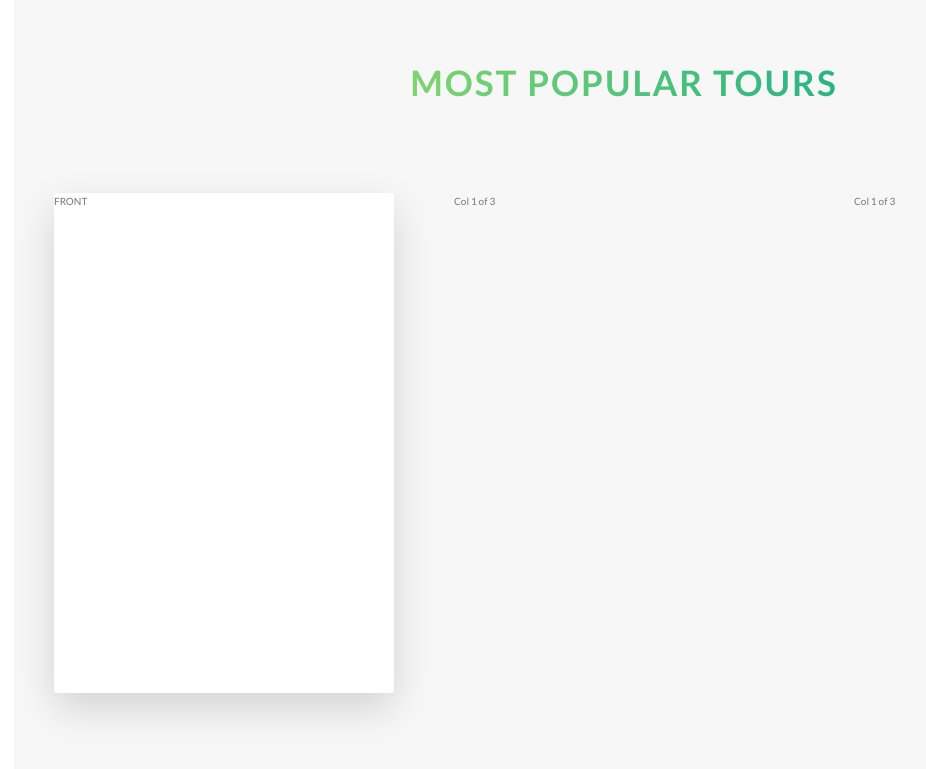
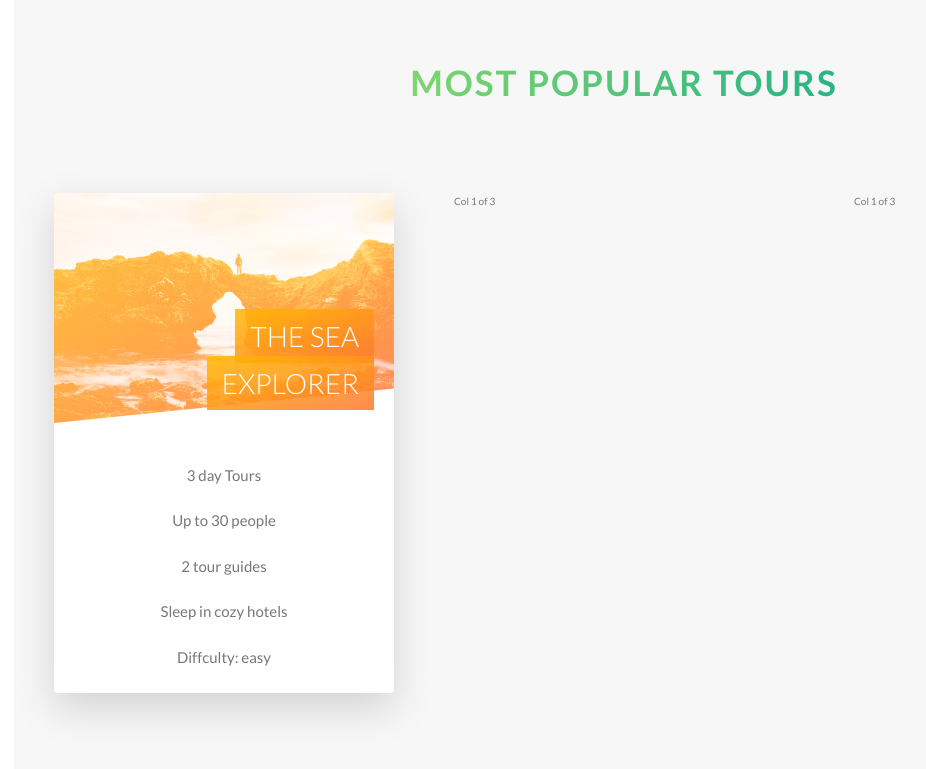
Before and after one commit to Zaky7/Tour-Website-Snippets, a website: page index.html in a window 1280 px wide. Shown: the part 2275-3044 px from the top of the page, without its empty margins (16-942 px from the left). Drawn offline with Linux system fonts and the light colour scheme.

Commit message:
Completed Tours lecture 2

```diff
--- a/index.html
+++ b/index.html
@@ -198,7 +198,24 @@
                 <div class="col-1-of-3">
                    <div class="card">
                        <div class="card__side card__side--front">
-                           FRONT
+                           <!-- Since these element not depend on parent so no need to prefix them -->
+                           <div class="card__picture card__picture--1">
+                                &nbsp;
+                           </div>
+                           <h4 class="card__heading">
+                               <span class="card__heading-span card__heading-span--1">
+                                    The Sea Explorer
+                               </span>
+                           </h4>
+                           <div class="card__details">
+                                <ul>
+                                    <li>3 day Tours</li>
+                                    <li>Up to 30 people</li>
+                                    <li>2 tour guides</li>
+                                    <li>Sleep in cozy hotels</li>
+                                    <li>Diffculty: easy</li>
+                                </ul>
+                           </div>
                        </div>
                        <div class="card__side card__side--back card__side--back-1">
                           BACK
--- a/scss/abstracts/_variables.scss
+++ b/scss/abstracts/_variables.scss
@@ -14,6 +14,7 @@
 $color-dark: #000;
 $color-black: rgba(0, 0, 0, 0.303);
 $color-grey-light-1: #f7f7f7;
+$color-grey-light-2: #eee;
 
 // Default Font Size
 $default-font-size: 1.6rem;
--- a/scss/components/_card.scss
+++ b/scss/components/_card.scss
@@ -1,12 +1,13 @@
 .card {
     // Large value should be used
+    // Functionality
     perspective: 150rem;
     -moz-perspective: 150rem;
     position: relative;
-    height: 50rem;
+    height: 52rem;
 
     &__side {
-        height: 50rem;
+        height: 52rem;
         transition: all 2s ease;
         position: absolute;
         top: 0;
@@ -14,6 +15,7 @@
         width: 100%;
         backface-visibility: hidden;
         border-radius: 3px;
+        overflow: hidden;
         box-shadow: 0 1.5rem 4rem rgba($color-black, .15);
 
         &--front {
@@ -22,7 +24,7 @@
 
         &--back {
 
-            transform: rotateY(180deg);
+            transform: rotateY(-180deg);
 
             &-1 {
                 background-image: linear-gradient(to right bottom, $color-secondary-light, $color-secondary-dark);
@@ -37,4 +39,66 @@
     &:hover &__side--back {
         transform: rotateY(0);
     }
+
+    // Front side  Styling
+    &__picture  {
+        background-size: cover;
+        height: 23rem;
+        // For cliping the Image
+        -webkit-clip-path: polygon(0 0, 100% 0, 100% 85%, 0 100%);
+        clip-path: polygon(0 0, 100% 0, 100% 85%, 0 100%);
+
+        // Blending the linear gradient with the background image
+        background-blend-mode: screen;
+
+        &--1 {
+            background-image: linear-gradient(to right bottom, $color-secondary-light, $color-secondary-dark), url(../img/nat-5.jpg);
+        }
+    }
+
+    &__heading {
+        font-size: 2.8rem;
+        font-weight: 300;
+        text-transform: uppercase;
+        text-align: right;
+        color: $color-white;
+        position: absolute;
+        top: 12rem;
+        right: 2rem;
+        width: 69%;
+    }
+
+    &__heading-span {
+        padding: 1rem 1.5rem;
+        -webkit-box-decoration-break: clone;
+        box-decoration-break: clone;
+
+        &--1 {
+            background-image: linear-gradient(to right bottom,
+            rgba($color-secondary-light, .85),
+            rgba($color-secondary-dark, .85));
+        }
+    }
+
+
+    &__details {
+        padding: 3rem;
+
+        ul{
+            list-style: none;
+            width: 80%;
+            margin: 0 auto;
+
+            li {
+                text-align: center;
+                font-size: 1.5rem;
+                padding: 1rem;
+
+                &:not(:last-child) {
+                    border-radius: 1px solid $color-grey-light-2;
+                }
+            }
+        }
+    }
+
 }
--- a/scss/layout/_header.scss
+++ b/scss/layout/_header.scss
@@ -11,6 +11,7 @@
    background-size: cover;
    /* background-position: top; */
    /* Start from top left move clockwise */
+   -webkit-clip-path: polygon(0 0, 100% 0, 100% 85%, 0 100%);
    clip-path: polygon(0 0, 100% 0, 100% 85%, 0 100%);
    position: relative;
 
```
Also changed, not shown: css/style.css.
